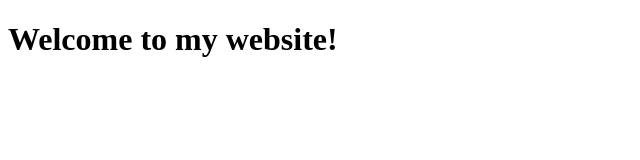
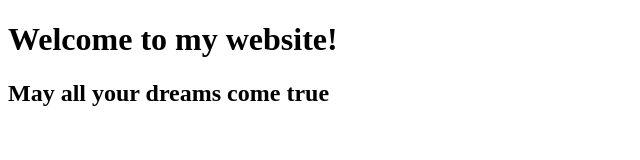
Before and after one commit to mcampb8/second-day, a plain HTML site: page index.html in a window 1280 px wide. Shown: the whole page, without its empty margins (0-640 px from the left). Drawn offline with Linux system fonts and the light colour scheme.

Commit message:
added subheader

```diff
--- a/index.html
+++ b/index.html
@@ -3,5 +3,6 @@
     <head></head>
     <body>
         <h1>Welcome to my website!</h1>
+        <h2>May all your dreams come true</h2>
     </body>
 </html>
```
